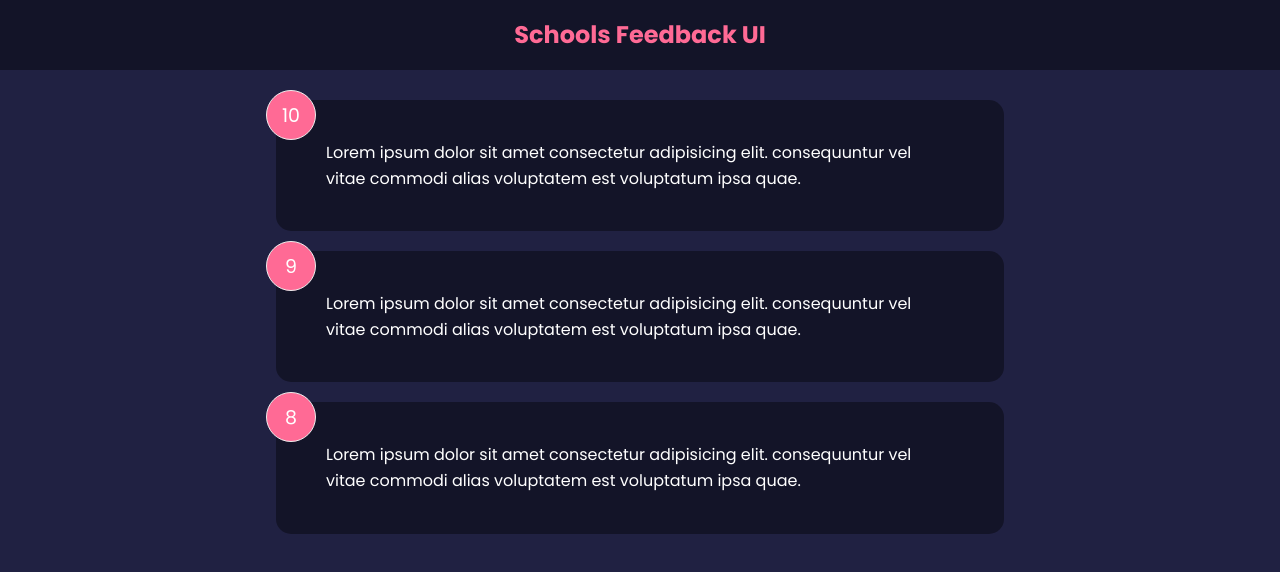
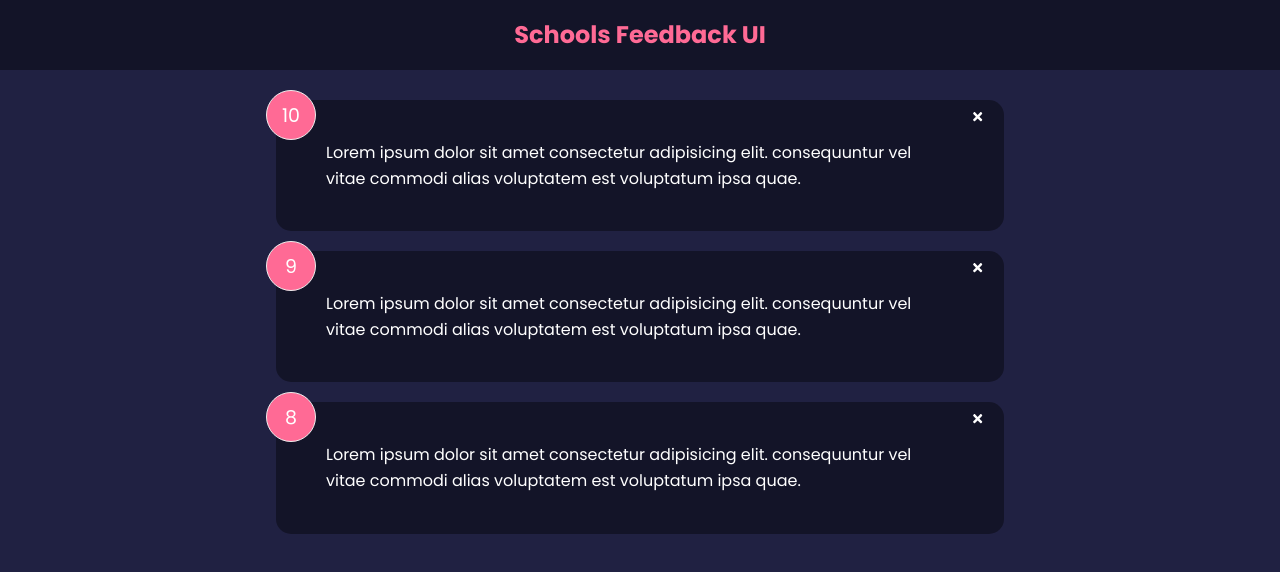
Before and after one commit to stefanintech/feedback-app, a React (Create React App) app: page / in a window 1280 px wide. Shown: the top 572 px of the page. Built offline with nearby package versions, Linux system fonts and the light colour scheme.

Commit message:
add delete function for feedback list

```diff
--- a/package.json
+++ b/package.json
@@ -8,6 +8,7 @@
     "@testing-library/user-event": "^13.5.0",
     "react": "^18.2.0",
     "react-dom": "^18.2.0",
+    "react-icons": "^4.10.1",
     "react-scripts": "5.0.1",
     "web-vitals": "^2.1.4"
   },
--- a/src/App.js
+++ b/src/App.js
@@ -4,14 +4,20 @@
 import FeedbackData from "./data/FeedbackData"
 
 function App() {
+    const [feedback, setFeedback] = useState(FeedbackData)
 
-    const [feedback, setFeedback] = useState(FeedbackData)
+    const deleteFeedback = (id) => {
+        if(window.confirm('Are you sure you want to delete?')) {
+            setFeedback(feedback.filter((item) => item.id !== id))
+
+        }
+    }
 
     return (
         <>
             <Header />
             <div className="container">
-                <FeedbackList feedback={feedback} />
+                <FeedbackList feedback={feedback} handleDelete={deleteFeedback} />
             </div>
         </>
     )
--- a/src/components/FeedbackItem.jsx
+++ b/src/components/FeedbackItem.jsx
@@ -1,10 +1,15 @@
+import {FaTimes} from 'react-icons/fa'
 import PropTypes from 'prop-types'
 import Card from "./shared/Card"
 
-function FeedbackItem({item}) {
+function FeedbackItem({ item, handleDelete }) {
+
   return (
     <Card >
       <div className="num-display">{item.rating}</div>
+      <button onClick={() => handleDelete(item.id)} className='close'>
+        <FaTimes color='white' />
+      </button>
       <div className="text-display">{item.text}</div>
     </Card>
   )
--- a/src/components/FeedbackList.jsx
+++ b/src/components/FeedbackList.jsx
@@ -1,7 +1,7 @@
 import PropTypes from 'prop-types'
 import FeedbackItem from './FeedbackItem'
 
-function FeedbackList({feedback}) {
+function FeedbackList({feedback, handleDelete}) {
     console.log(feedback)
     if (!feedback || feedback.length === 0) {
         return <p>No Feedback Available</p>
@@ -10,8 +10,7 @@
     return (
         <div className="feedback-list">
             {feedback.map((item) => (
-                <FeedbackItem key={item.id}  item={item}/>
-
+                 <FeedbackItem key={item.id}  item={item} handleDelete={handleDelete} />
             ))}
         </div>
   )
```
Also changed, not shown: 1 other file (tests, documents, lock files or other folders).
